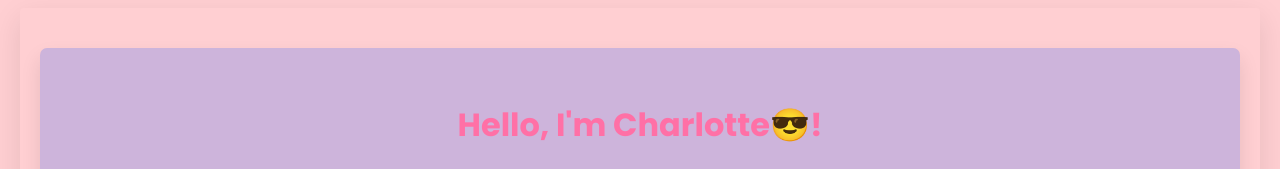
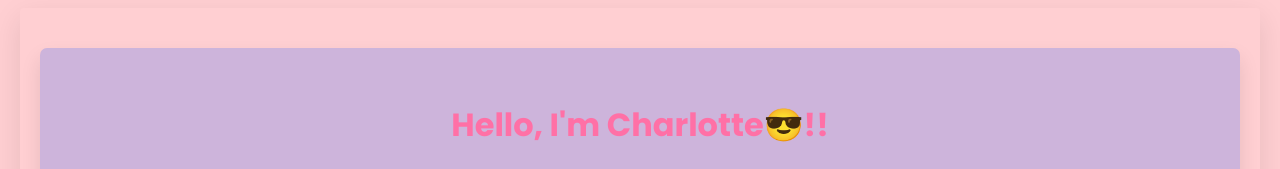
Before and after one commit to Charlottejv29/profile, a plain HTML site: page index.html in a window 1280 px wide. Shown: the top 169 px of the page. Drawn offline with nearby package versions, Linux system fonts and the light colour scheme.

Commit message:
make my profile prettier

```diff
--- a/index.html
+++ b/index.html
@@ -12,7 +12,7 @@
   <body>
     <div class="container">
       <div class="card">
-        <h1>Hello, I'm Charlotte😎!</h1>
+        <h1>Hello, I'm Charlotte😎!!</h1>
 
         <img src="images/profile_pic.jpg" alt="Photo de profile" width=10% height=10% class="img-circle">
 
```
